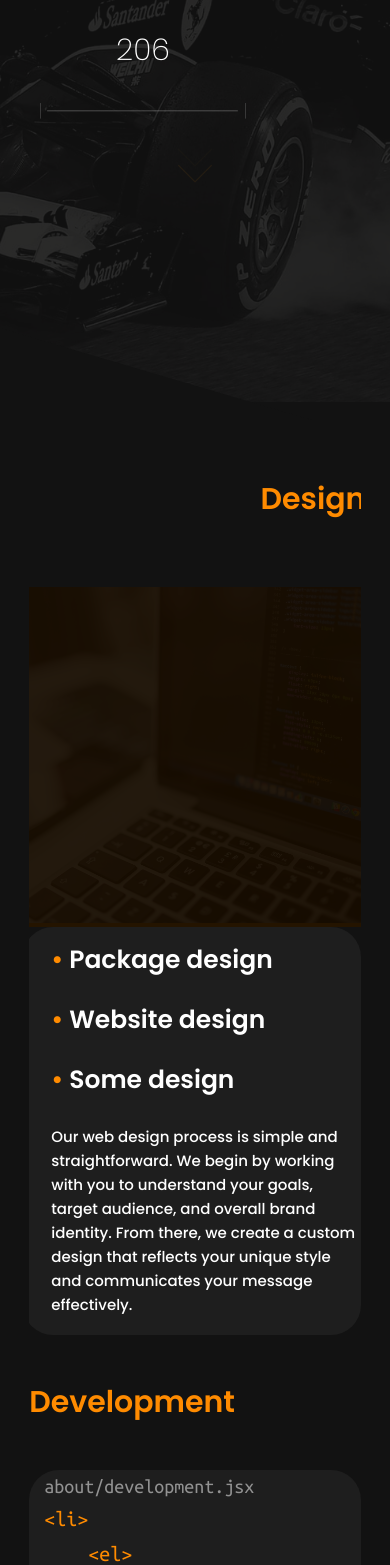
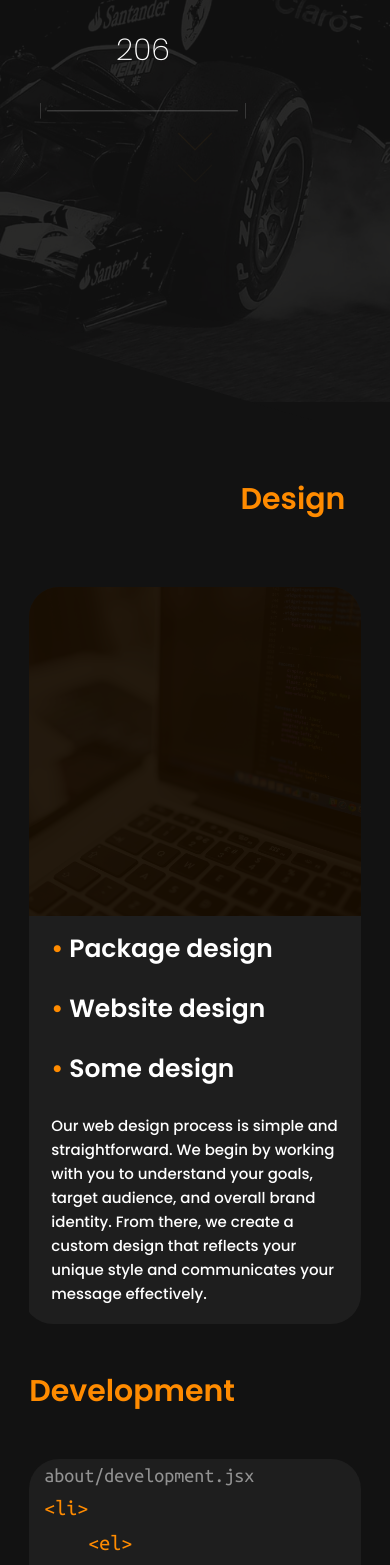
Before and after one commit to NytroByte/NytroByteWebPage, a React (Create React App) app: page / in a window 390 px wide. Shown: the part 432-1997 px from the top of the page. Built offline with nearby package versions, Linux system fonts and the light colour scheme.

Commit message:
continuation on media querries

```diff
--- a/src/media/index.css
+++ b/src/media/index.css
@@ -314,6 +314,7 @@ li::before {
 @media (max-width: 1774px) {
     .design_header {
         font-size: 45px;
+        margin-left: -52px;
     }
 
     .collumn {
@@ -358,6 +359,10 @@ li::before {
         font-size: 15px;
     }
 
+    .design_text {
+        width: 95%;
+    }
+
     .design_ul {
         font-size: 25px;
         line-height: 60px;
@@ -366,16 +371,22 @@ li::before {
     .background_collumn {
         padding: 3px;
         width: 100%;
+        border-radius: 0;
+        border-bottom-left-radius: 30px;
+        border-bottom-right-radius: 30px;
     }
 
     .design_img {
         width: 100%;
-        height: inherit;
+        height: 329px;
+
+        border-top-left-radius: 30px;
+        border-top-right-radius: 30px;
     }
 
     .design_img img {
         width: 100%;
-        height: 336px;
+        height: 329px;
     }
 
     .design_header {
@@ -391,6 +402,12 @@ li::before {
 
     .desLine {
         display: none;
+    }
+}
+
+@media (max-width: 435px) {
+    .design_header {
+        margin-left: -90px;
     }
 }
 
@@ -468,6 +485,13 @@ li::before {
 }
 
 
+@media (max-width: 1774px) {
+    .projects_header::before, .projects_header::after {
+        width: 300px;
+    }
+}
+
+
 @media (max-width: 1080px) {
 
     .projects_header {
@@ -484,12 +508,16 @@ li::before {
 
     .rectangle {
         border-radius: 15px;
-        margin: 10px;
-        width: 50%;
+        height: 170px;
+        width: 80%;
+    }
+
+    .rectangle.white {
+        height: 150px;
     }
 
     .rectangle img {
-        width: 60%;
+        width: 30%;
     }
 }
 
@@ -737,3 +765,10 @@ input::placeholder {
     color: #FF8B00;
     background-color: #121212;
 }
+
+
+@media (max-width: 1080px) {
+    .footer h1 {
+        font-size: 25px;
+    }
+}
```
